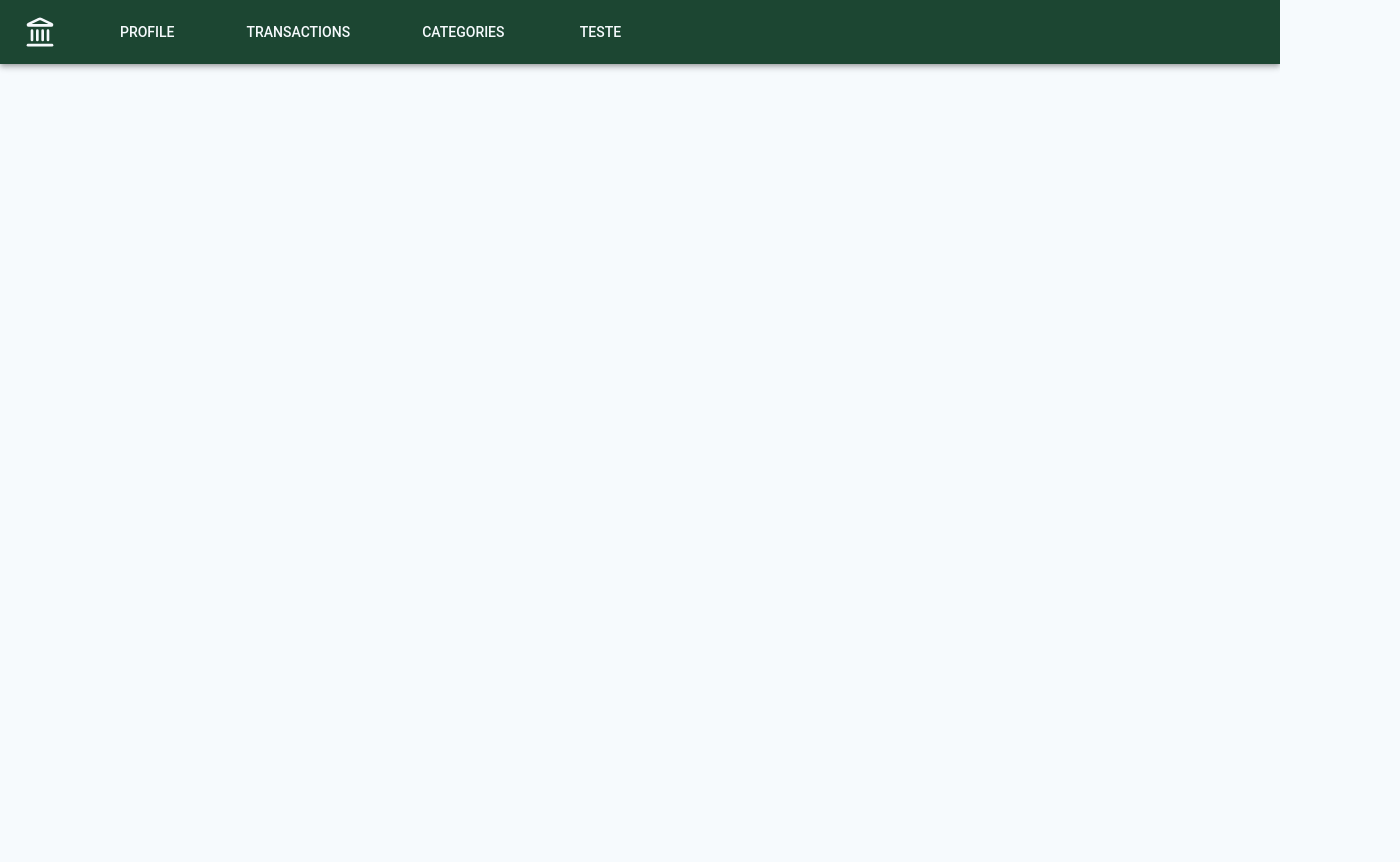
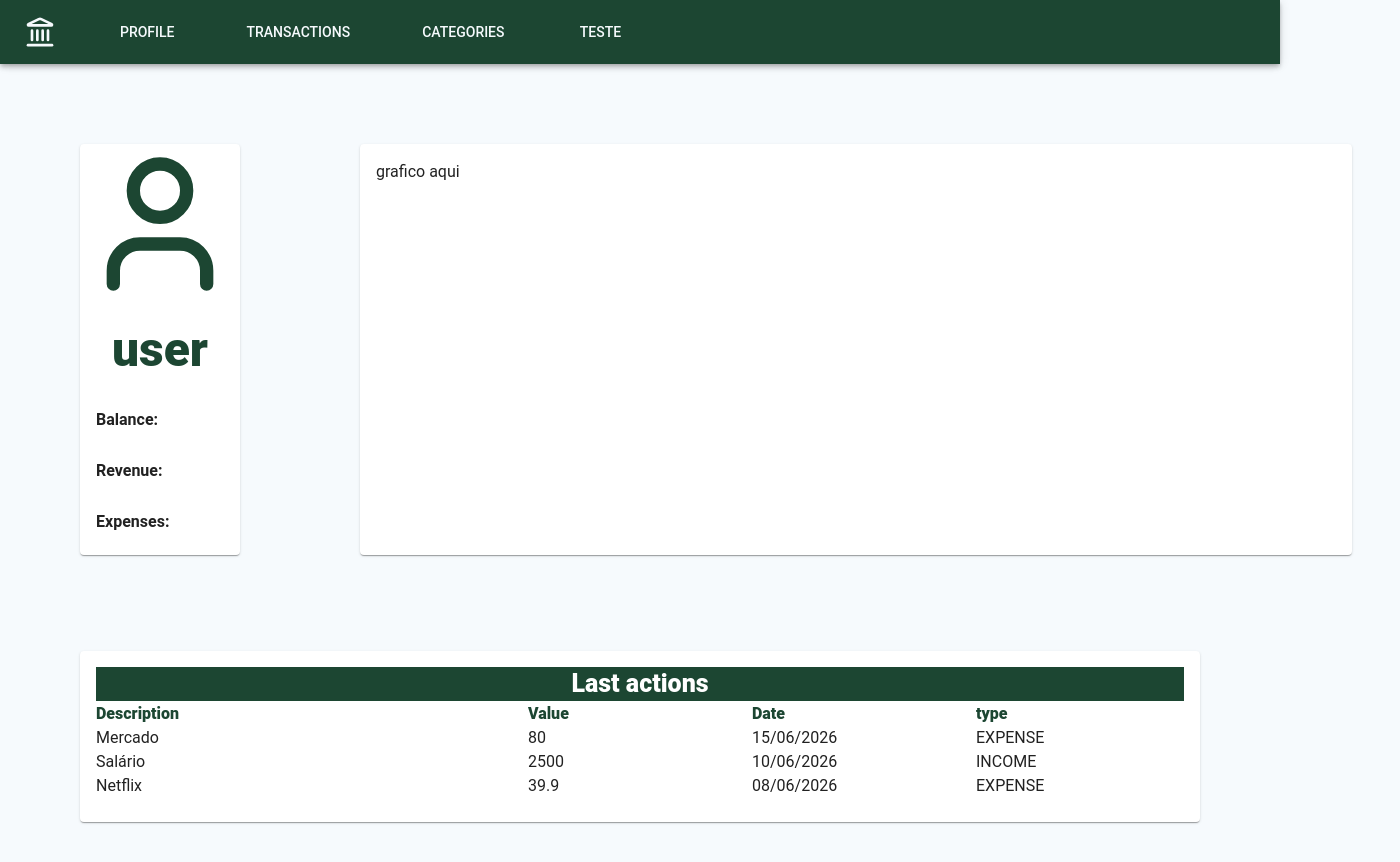
Before and after one commit to RandGusta/personal-finances-manager, a React (Vite) app: page / in a window 1280 px wide. Shown: the top 862 px of the page, 1400 px wide, since content can reach past the window. Before the commit the page ends 800 px from the top, so only its background shows below. Built offline with nearby package versions, Linux system fonts and the light colour scheme.

Commit message:
feat: add basic dashboard structure

```diff
--- /dev/null
+++ b/src/components/ExpensesChart.tsx
@@ -0,0 +1,13 @@
+import {Card, CardContent, Typography} from '@mui/material';
+
+const ExpensesChart = () =>{
+    return(<>
+    <Card sx={{margin:"3rem", minWidth:"62rem", minHeight:"25.7rem"}}>
+        <CardContent><Typography>grafico aqui</Typography></CardContent>
+        <CardContent></CardContent>
+        <CardContent></CardContent>
+    </Card>
+    </>);
+}
+
+export default ExpensesChart;
--- a/src/components/NavBar.tsx
+++ b/src/components/NavBar.tsx
@@ -9,7 +9,7 @@ interface NavBarProps {
 const BaseNavBar = ({ children }: NavBarProps) => {
   return (
     <>
-      <AppBar position="static">
+      <AppBar position="sticky">
         <Toolbar>
             <Box sx={{display: {lg:"flex", md:"flex", xs: "none"}, gap: 7}}>
               <Box component="img" src={logo} sx={{width: "2rem"}}/>
--- /dev/null
+++ b/src/components/RecentTransactions.tsx
@@ -0,0 +1,90 @@
+import { Card, CardContent, Typography, Box } from "@mui/material";
+
+interface Transactions {
+  id: number;
+  description: string;
+  value: number;
+  date: string;
+  type: "INCOME" | "EXPENSE";
+}
+
+interface RecentTransactionProps {
+  transactions: Transactions[];
+}
+
+const RecentTransaction = () => {
+  const transactions = [
+    {
+      id: 1,
+      description: "Mercado",
+      value: 80,
+      date: "15/06/2026",
+      type: "EXPENSE",
+    },
+    {
+      id: 2,
+      description: "Salário",
+      value: 2500,
+      date: "10/06/2026",
+      type: "INCOME",
+    },
+    {
+      id: 3,
+      description: "Netflix",
+      value: 39.9,
+      date: "08/06/2026",
+      type: "EXPENSE",
+    },
+  ];
+  return (
+    <>
+      <Card sx={{ margin: "3rem" }}>
+        <CardContent>
+          <Typography
+            variant="h5"
+            sx={{ backgroundColor: "#1C4632", textAlign: "center" }}
+          >
+            Last actions
+          </Typography>
+          <Box
+            sx={{
+              display: "grid",
+              gridTemplateColumns: "2fr 1fr 1fr 1fr",
+              gap: 2,
+            }}
+          >
+            <Box>
+              <Typography variant="h6">Description</Typography>
+            </Box>
+            <Box>
+              <Typography variant="h6">Value</Typography>
+            </Box>
+            <Box>
+              <Typography variant="h6">Date</Typography>
+            </Box>
+            <Box>
+              <Typography variant="h6">type</Typography>
+            </Box>
+          </Box>
+          {transactions.map((transaction) => (
+            <Box
+              key={transaction.id}
+              sx={{
+                display: "grid",
+                gridTemplateColumns: "2fr 1fr 1fr 1fr",
+                gap: 2,
+              }}
+            >
+              <Box>{transaction.description}</Box>
+              {transaction.value}
+              <Box>{transaction.date}</Box>
+              <Box>{transaction.type}</Box>
+            </Box>
+          ))}
+        </CardContent>
+      </Card>
+    </>
+  );
+};
+
+export default RecentTransaction;
--- /dev/null
+++ b/src/components/UserSummary.tsx
@@ -0,0 +1,32 @@
+import { Card, CardContent, Typography, Box } from "@mui/material";
+import profile from "../assets/svg/profile.svg";
+
+const UserSummary = () => {
+  return (
+    <>
+      <Card sx={{ margin: "3rem", maxWidth: "15rem", display: 'flex', flexDirection:"column"}}>
+        <CardContent
+          component={"img"}
+          src={profile}
+          sx={{ height: "10rem", padding: '0px'}}
+        ></CardContent>
+        <Box>
+          <CardContent>
+            <Typography variant="h4" sx={{textAlign:'center'}}>user</Typography>
+          </CardContent>
+          <CardContent>
+            <Typography variant="h3">Balance: </Typography>
+          </CardContent>
+          <CardContent>
+            <Typography variant="h3">Revenue: </Typography>
+          </CardContent>
+          <CardContent>
+            <Typography variant="h3">Expenses: </Typography>
+          </CardContent>
+        </Box>
+      </Card>
+    </>
+  );
+};
+
+export default UserSummary;
--- /dev/null
+++ b/src/layouts/DashboardLayout.tsx
@@ -0,0 +1,37 @@
+import {Box} from "@mui/material";
+
+interface DashboardLayoutProps{
+    userSummary: React.ReactNode;
+    expensesChart: React.ReactNode,
+    recentTransactions: React.ReactNode;
+}
+
+
+export function DashboardLayout({
+  userSummary,
+  expensesChart,
+  recentTransactions,
+}: DashboardLayoutProps) {
+  return (
+    <Box sx={{ p: 4 }}>
+      <Box
+        sx={{
+          display: "flex",
+          gap: 3,
+        }}
+      >
+        <Box sx={{ flex: 1 }}>
+          {userSummary}
+        </Box>
+
+        <Box sx={{ flex: 2 }}>
+          {expensesChart}
+        </Box>
+      </Box>
+
+      <Box sx={{ mt: 3 }}>
+        {recentTransactions}
+      </Box>
+    </Box>
+  );
+}
--- a/src/pages/Dashboard.tsx
+++ b/src/pages/Dashboard.tsx
@@ -1,8 +1,17 @@
+import ExpensesChart from "../components/ExpensesChart";
 import BaseNavBar from "../components/NavBar";
+import RecentTransaction from "../components/RecentTransactions";
+import UserSummary from "../components/UserSummary";
+import { DashboardLayout } from "../layouts/DashboardLayout";
 
 const Dashboard = () => {
 return(<>
 <BaseNavBar></BaseNavBar>
+<DashboardLayout
+    userSummary={<UserSummary/>}
+    expensesChart={<ExpensesChart/>}
+    recentTransactions={<RecentTransaction/>}
+/>
 </>);
 }
 
--- a/src/theme/typography.ts
+++ b/src/theme/typography.ts
@@ -13,5 +13,20 @@ export const typography = {
     h3:{
         fontSize: '1rem',
         fontWeight: '600',
-    }
+    },
+    h4:{
+        fontSize: '3rem',
+        fontWeight: 800,
+        color: '#1C4632'
+    },
+    h5:{
+        fontSize: '25px',
+        fontWeight: 800,
+        color: '#FFFFFF'
+    },
+    h6:{
+        fontSize: '1rem',
+        fontWeight: 800,
+        color: '#1C4632'
+    },
 }
```
Also changed, not shown: src/assets/svg/profile.svg (added).
